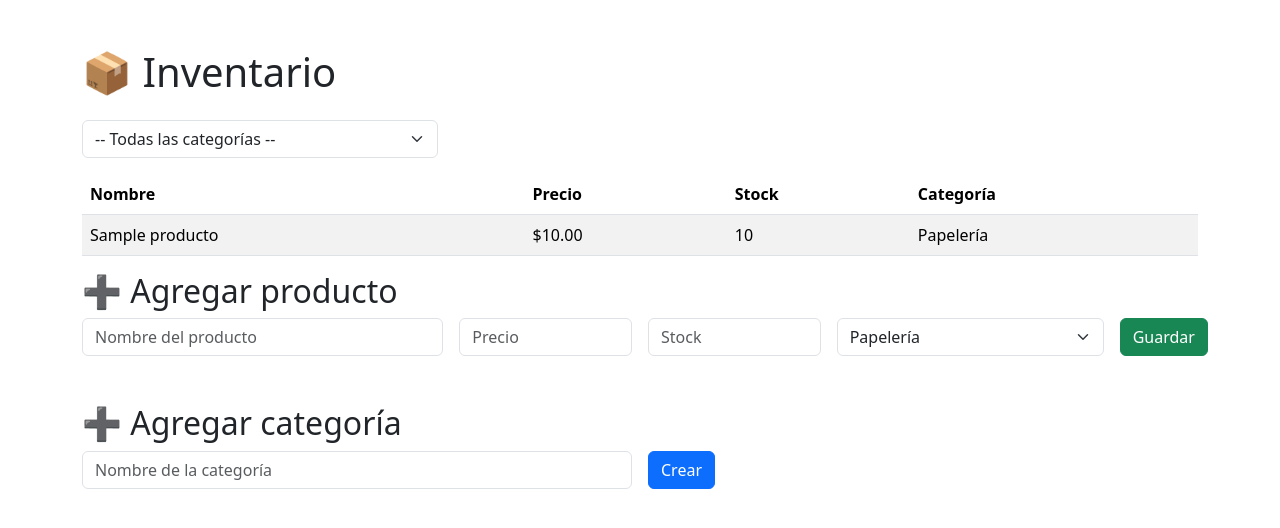
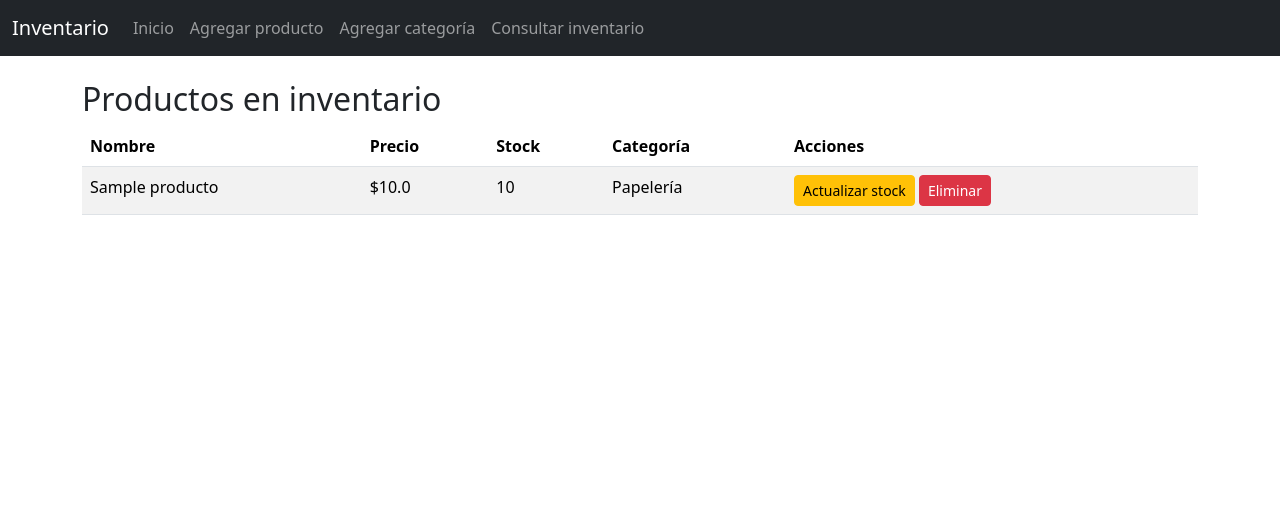
Before and after one commit to Krls26/inventario-flask, a Flask app: page / in a window 1280 px wide. Shown: the top 528 px of the page. Run offline with Flask 3, Linux system fonts and the light colour scheme; data comes from the database, SQL or seed files in the repository; tables that the repository leaves empty hold one stand-in row (values such as "Sample post").

Commit message:
Actualizacion de la pagina

```diff
--- a/app.py
+++ b/app.py
@@ -4,79 +4,102 @@ import os
 
 app = Flask(__name__)
 
-# Configuración de Render / PostgreSQL
-db_url = os.getenv("DATABASE_URL")
-if db_url and db_url.startswith("postgres://"):
-    db_url = db_url.replace("postgres://", "postgresql://", 1)
-
-app.config["SQLALCHEMY_DATABASE_URI"] = db_url
+# Configuración Render / PostgreSQL
+app.config["SQLALCHEMY_DATABASE_URI"] = os.getenv("DATABASE_URL")
 app.config["SQLALCHEMY_TRACK_MODIFICATIONS"] = False
 
 db.init_app(app)
 
-# Crear tablas y cargar categorías iniciales
 with app.app_context():
     db.create_all()
-
+    # Insertar categorías iniciales si no existen
     categorias_iniciales = [
         "Papelería", "Piñatería", "Juguetería", "Detalles",
         "Cajas", "Arreglos de bombas", "Stickers para bombas", "Libros"
     ]
-
     for nombre in categorias_iniciales:
         if not Categoria.query.filter_by(nombre=nombre).first():
             db.session.add(Categoria(nombre=nombre))
-
     db.session.commit()
 
 
+# Página principal: lista productos
 @app.route("/")
 def index():
     categorias = Categoria.query.all()
     categoria_id = request.args.get("categoria_id", type=int)
-
-    if categoria_id:
-        productos = Producto.query.filter_by(categoria_id=categoria_id).all()
-    else:
-        productos = Producto.query.all()
-
-    return render_template(
-        "index.html",
-        categorias=categorias,
-        productos=productos,
-        categoria_id=categoria_id
+    productos = (
+        Producto.query.filter_by(categoria_id=categoria_id).all()
+        if categoria_id else Producto.query.all()
     )
+    return render_template("index.html", categorias=categorias, productos=productos, categoria_id=categoria_id)
 
 
+# Formulario para agregar producto
+@app.route("/form_agregar_producto")
+def form_agregar_producto():
+    categorias = Categoria.query.all()
+    return render_template("agregar_producto.html", categorias=categorias)
+
+
+# Agregar producto
 @app.route("/agregar_producto", methods=["POST"])
 def agregar_producto():
     nombre = request.form["nombre"]
     precio = float(request.form["precio"])
     stock = int(request.form["stock"])
     categoria_id = int(request.form["categoria_id"])
-
-    nuevo = Producto(
-        nombre=nombre,
-        precio=precio,
-        stock=stock,
-        categoria_id=categoria_id
-    )
-
+    nuevo = Producto(nombre=nombre, precio=precio, stock=stock, categoria_id=categoria_id)
     db.session.add(nuevo)
     db.session.commit()
-
     return redirect(url_for("index"))
 
 
+# Formulario para agregar categoría
+@app.route("/form_agregar_categoria")
+def form_agregar_categoria():
+    return render_template("agregar_categoria.html")
+
+
+# Agregar categoría
 @app.route("/agregar_categoria", methods=["POST"])
 def agregar_categoria():
-    nombre = request.form["nombre_categoria"].strip()
-
-    if nombre and not Categoria.query.filter_by(nombre=nombre).first():
+    nombre = request.form["nombre_categoria"]
+    if not Categoria.query.filter_by(nombre=nombre).first():
         db.session.add(Categoria(nombre=nombre))
         db.session.commit()
+    return redirect(url_for("index"))
 
+
+# Consultar inventario
+@app.route("/consultar", methods=["GET", "POST"])
+def consultar():
+    productos = []
+    if request.method == "POST":
+        busqueda = request.form["busqueda"]
+        productos = Producto.query.filter(Producto.nombre.ilike(f"%{busqueda}%")).all()
+    return render_template("consultar.html", productos=productos)
+
+
+# Eliminar producto
+@app.route("/eliminar_producto/<int:id>")
+def eliminar_producto(id):
+    producto = Producto.query.get_or_404(id)
+    db.session.delete(producto)
+    db.session.commit()
     return redirect(url_for("index"))
+
+
+# Actualizar stock
+@app.route("/actualizar_stock/<int:id>", methods=["GET", "POST"])
+def actualizar_stock(id):
+    producto = Producto.query.get_or_404(id)
+    if request.method == "POST":
+        cantidad = int(request.form["cantidad"])
+        producto.stock += cantidad  # puede ser positivo o negativo
+        db.session.commit()
+        return redirect(url_for("index"))
+    return render_template("actualizar_stock.html", producto=producto)
 
 
 if __name__ == "__main__":
--- /dev/null
+++ b/templates/base.html
@@ -0,0 +1,29 @@
+<!DOCTYPE html>
+<html lang="es">
+<head>
+    <meta charset="UTF-8">
+    <title>Inventario</title>
+    <link rel="stylesheet" href="https://cdn.jsdelivr.net/npm/bootstrap@5.3.3/dist/css/bootstrap.min.css">
+</head>
+<body>
+    <!-- Barra superior -->
+    <nav class="navbar navbar-expand-lg navbar-dark bg-dark mb-4">
+        <div class="container-fluid">
+            <a class="navbar-brand" href="{{ url_for('index') }}">Inventario</a>
+            <div class="collapse navbar-collapse">
+                <ul class="navbar-nav">
+                    <li class="nav-item"><a class="nav-link" href="{{ url_for('index') }}">Inicio</a></li>
+                    <li class="nav-item"><a class="nav-link" href="{{ url_for('form_agregar_producto') }}">Agregar producto</a></li>
+                    <li class="nav-item"><a class="nav-link" href="{{ url_for('form_agregar_categoria') }}">Agregar categoría</a></li>
+                    <li class="nav-item"><a class="nav-link" href="{{ url_for('consultar') }}">Consultar inventario</a></li>
+                </ul>
+            </div>
+        </div>
+    </nav>
+
+    <!-- Contenido dinámico -->
+    <div class="container">
+        {% block content %}{% endblock %}
+    </div>
+</body>
+</html>
--- a/templates/index.html
+++ b/templates/index.html
@@ -1,31 +1,7 @@
-<!DOCTYPE html>
-<html lang="es">
-<head>
-    <meta charset="UTF-8">
-    <title>Inventario</title>
-    <link rel="stylesheet" href="https://cdn.jsdelivr.net/npm/bootstrap@5.3.2/dist/css/bootstrap.min.css">
-</head>
-<body class="container mt-5">
+{% extends "base.html" %}
+{% block content %}
+<h2>Productos en inventario</h2>
 
-    <h1 class="mb-4">📦 Inventario</h1>
-
-    <!-- Filtro por categoría -->
-    <form method="get" action="/">
-        <div class="row mb-3">
-            <div class="col-md-4">
-                <select name="categoria_id" class="form-select" onchange="this.form.submit()">
-                    <option value="">-- Todas las categorías --</option>
-                    {% for categoria in categorias %}
-                        <option value="{{ categoria.id }}" {% if categoria_id == categoria.id %}selected{% endif %}>
-                            {{ categoria.nombre }}
-                        </option>
-                    {% endfor %}
-                </select>
-            </div>
-        </div>
-    </form>
-
-    <!-- Tabla de productos -->
 <table class="table table-striped">
     <thead>
         <tr>
@@ -33,54 +9,22 @@
             <th>Precio</th>
             <th>Stock</th>
             <th>Categoría</th>
+            <th>Acciones</th>
         </tr>
     </thead>
     <tbody>
         {% for p in productos %}
         <tr>
             <td>{{ p.nombre }}</td>
-                <td>${{ "%.2f"|format(p.precio) }}</td>
+            <td>${{ p.precio }}</td>
             <td>{{ p.stock }}</td>
             <td>{{ p.categoria.nombre }}</td>
+            <td>
+                <a href="{{ url_for('actualizar_stock', id=p.id) }}" class="btn btn-sm btn-warning">Actualizar stock</a>
+                <a href="{{ url_for('eliminar_producto', id=p.id) }}" class="btn btn-sm btn-danger">Eliminar</a>
+            </td>
         </tr>
         {% endfor %}
     </tbody>
 </table>
-
-    <!-- Formulario agregar producto -->
-    <h2>➕ Agregar producto</h2>
-    <form method="post" action="/agregar_producto" class="row g-3 mb-5">
-        <div class="col-md-4">
-            <input type="text" name="nombre" class="form-control" placeholder="Nombre del producto" required>
-        </div>
-        <div class="col-md-2">
-            <input type="number" step="0.01" name="precio" class="form-control" placeholder="Precio" required>
-        </div>
-        <div class="col-md-2">
-            <input type="number" name="stock" class="form-control" placeholder="Stock" required>
-        </div>
-        <div class="col-md-3">
-            <select name="categoria_id" class="form-select" required>
-                {% for categoria in categorias %}
-                    <option value="{{ categoria.id }}">{{ categoria.nombre }}</option>
-                {% endfor %}
-            </select>
-        </div>
-        <div class="col-md-1">
-            <button type="submit" class="btn btn-success">Guardar</button>
-        </div>
-    </form>
-
-    <!-- Formulario agregar categoría -->
-    <h2>➕ Agregar categoría</h2>
-    <form method="post" action="/agregar_categoria" class="row g-3">
-        <div class="col-md-6">
-            <input type="text" name="nombre_categoria" class="form-control" placeholder="Nombre de la categoría" required>
-        </div>
-        <div class="col-md-2">
-            <button type="submit" class="btn btn-primary">Crear</button>
-        </div>
-    </form>
-
-</body>
-</html>
+{% endblock %}
```
Also changed, not shown: templates/consultar.html (added, +17 -0 lines), 1 other file. Lines whose indentation alone changed are shown as unchanged.
